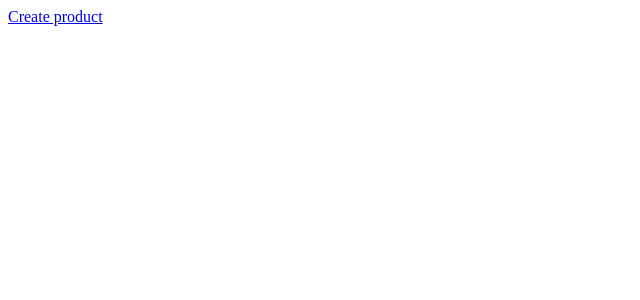
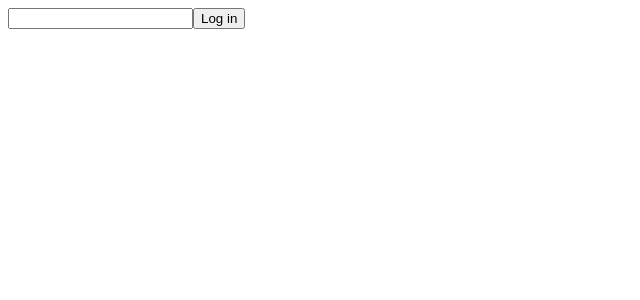
Before and after one commit to hardow2011/flavor_palace_frontend, a Nuxt app: page /login in a window 1280 px wide. Before the commit this address had no page. Shown: the top 300 px of the page, without its empty margins (0-640 px from the left). Built offline with nearby package versions, Linux system fonts and the light colour scheme.

Commit message:
feat: login screen

```diff
--- /dev/null
+++ b/pages/login.vue
@@ -0,0 +1,27 @@
+<template>
+  <form>
+    <input type="email" v-model="user.email">
+    <button @click.prevent="login">Log in</button>
+  </form>
+</template>
+
+<script setup>
+
+  import {useUserStore} from "~/stores/user";
+
+  const userStore = useUserStore()
+  const user = userStore.user
+
+  function login() {
+    userStore.authenticateUser()
+  }
+
+  definePageMeta({
+    layout: false,
+  })
+
+</script>
+
+<style scoped>
+
+</style>
```
